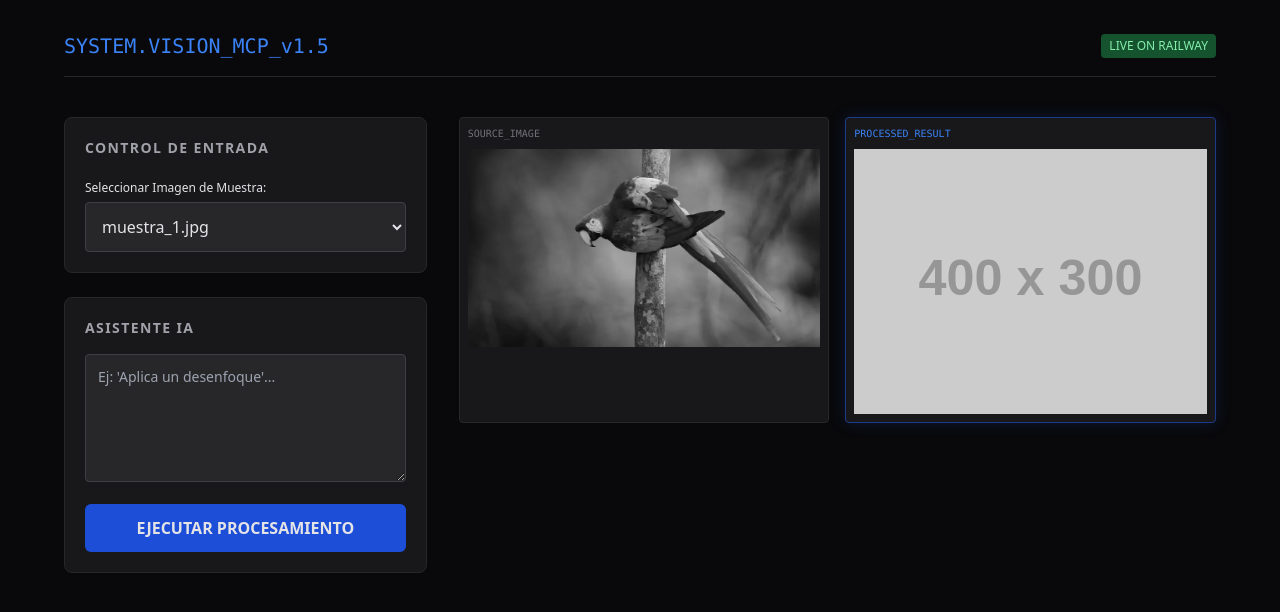
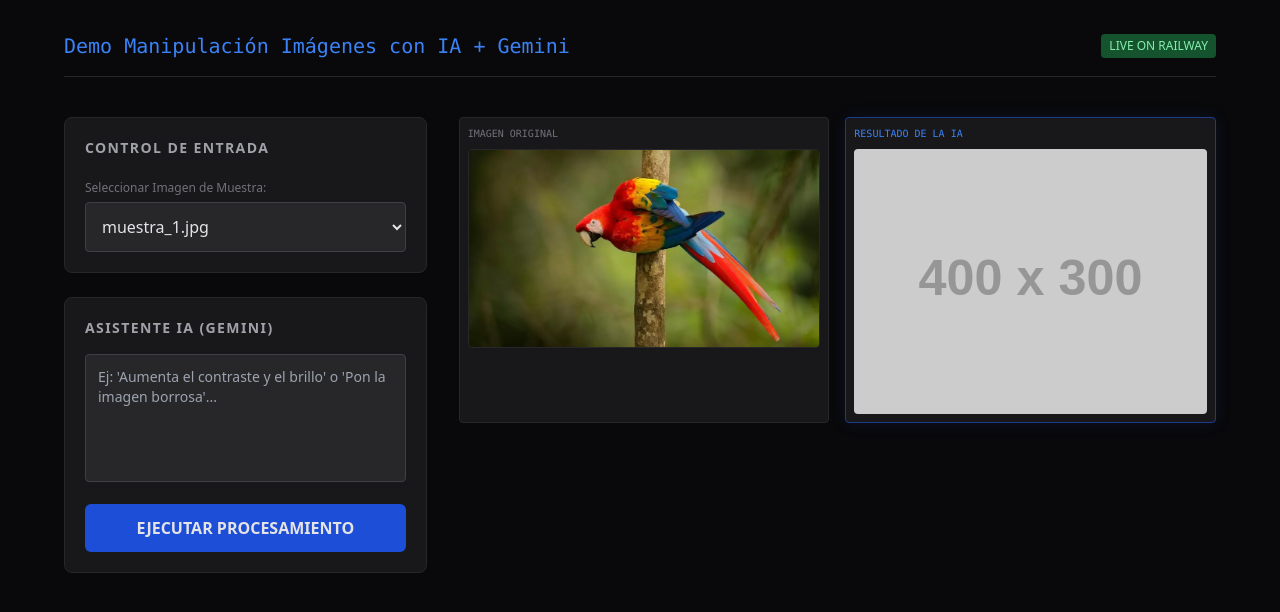
Before and after one commit to AndresPonceM/MCP-Demo-1, a FastAPI app: page / in a window 1280 px wide. Shown: the top 612 px of the page. Run offline with FastAPI, Linux system fonts and the light colour scheme; grey boxes labelled with a size stand in for pictures from a placeholder-image service; some libraries are stand-ins or nearby versions.

Commit message:
Integración de Gemini 1.5 Flash y corrección de rutas

```diff
--- a/templates/index.html
+++ b/templates/index.html
@@ -8,7 +8,7 @@
 <body class="bg-zinc-950 text-zinc-200 p-8">
     <div class="max-w-6xl mx-auto">
         <header class="mb-10 flex justify-between items-center border-b border-zinc-800 pb-4">
-            <h1 class="text-xl font-mono text-blue-500">SYSTEM.VISION_MCP_v1.5</h1>
+            <h1 class="text-xl font-mono text-blue-500">Demo Manipulación Imágenes con IA + Gemini</h1>
             <span class="text-xs bg-green-900 text-green-300 px-2 py-1 rounded">LIVE ON RAILWAY</span>
         </header>
 
@@ -16,8 +16,8 @@
             <div class="space-y-6">
                 <section class="bg-zinc-900 p-5 rounded-lg border border-zinc-800">
                     <h2 class="text-sm font-bold mb-4 text-zinc-400 uppercase tracking-widest">Control de Entrada</h2>
-                    <label class="text-xs">Seleccionar Imagen de Muestra:</label>
-                    <select id="fileSelect" onchange="updatePreview()" class="w-full bg-zinc-800 p-3 rounded mt-1 border border-zinc-700 outline-none focus:border-blue-500">
+                    <label class="text-xs text-zinc-500">Seleccionar Imagen de Muestra:</label>
+                    <select id="fileSelect" onchange="updatePreview()" class="w-full bg-zinc-800 p-3 rounded mt-1 border border-zinc-700 outline-none focus:border-blue-500 transition-colors">
                         {% for file in files %}
                         <option value="{{ file }}">{{ file }}</option>
                         {% endfor %}
@@ -25,26 +25,30 @@
                 </section>
 
                 <section class="bg-zinc-900 p-5 rounded-lg border border-zinc-800">
-                    <h2 class="text-sm font-bold mb-4 text-zinc-400 uppercase tracking-widest">Asistente IA</h2>
-                    <textarea id="chatInput" placeholder="Ej: 'Aplica un desenfoque'..."
-                              class="w-full bg-zinc-800 p-3 rounded h-32 text-sm border border-zinc-700 outline-none focus:border-blue-500"></textarea>
-                    <button onclick="process()" id="btn" class="w-full bg-blue-700 hover:bg-blue-600 mt-4 py-3 rounded-md font-bold transition-all transform active:scale-95">
-                        EJECUTAR PROCESAMIENTO
+                    <h2 class="text-sm font-bold mb-4 text-zinc-400 uppercase tracking-widest">Asistente IA (Gemini)</h2>
+                    <textarea id="chatInput" placeholder="Ej: 'Aumenta el contraste y el brillo' o 'Pon la imagen borrosa'..."
+                              class="w-full bg-zinc-800 p-3 rounded h-32 text-sm border border-zinc-700 outline-none focus:border-blue-500 transition-colors resize-none"></textarea>
+                    <button onclick="process()" id="btn" class="w-full bg-blue-700 hover:bg-blue-600 mt-4 py-3 rounded-md font-bold transition-all transform active:scale-95 flex justify-center items-center gap-2">
+                        <span>EJECUTAR PROCESAMIENTO</span>
                     </button>
                 </section>
             </div>
 
             <div class="lg:col-span-2">
-                <div id="loading" class="hidden text-center py-20 text-blue-500 font-mono animate-pulse">PROCESANDO MATRIZ...</div>
+                <div id="loading" class="hidden text-center py-4 text-blue-500 font-mono animate-pulse text-sm">
+                    🚀 GEMINI PROCESANDO MATRIZ...
+                </div>
 
                 <div id="canvas" class="grid grid-cols-1 md:grid-cols-2 gap-4">
                     <div class="bg-zinc-900 p-2 rounded border border-zinc-800">
-                        <p class="text-[10px] text-zinc-500 mb-2 font-mono">SOURCE_IMAGE</p>
-                        <img id="imgOrig" src="" class="w-full grayscale hover:grayscale-0 transition duration-500">
+                        <p class="text-[10px] text-zinc-500 mb-2 font-mono uppercase">Imagen Original</p>
+                        <img id="imgOrig" src="" class="w-full rounded border border-zinc-800">
                     </div>
-                    <div class="bg-zinc-900 p-2 rounded border border-blue-900 shadow-[0_0_15px_rgba(30,58,138,0.3)]">
-                        <p class="text-[10px] text-blue-500 mb-2 font-mono">PROCESSED_RESULT</p>
-                        <img id="imgProc" src="https://placehold.co/400x300/18181b/3b82f6?text=Esperando+IA" class="w-full">
+                    <div class="bg-zinc-900 p-2 rounded border border-blue-900 shadow-[0_0_15px_rgba(30,58,138,0.2)]">
+                        <p class="text-[10px] text-blue-500 mb-2 font-mono uppercase">Resultado de la IA</p>
+                        <div class="relative min-h-[200px] flex items-center justify-center bg-zinc-950 rounded overflow-hidden">
+                            <img id="imgProc" src="https://placehold.co/400x300/18181b/3b82f6?text=Esperando+Instrucciones" class="w-full transition-opacity duration-300">
+                        </div>
                     </div>
                 </div>
             </div>
@@ -52,6 +56,7 @@
     </div>
 
     <script>
+        // Actualiza la miniatura de la izquierda al cambiar el selector
         function updatePreview() {
             const file = document.getElementById('fileSelect').value;
             if(file) {
@@ -59,40 +64,57 @@
             }
         }
 
-        // Cargar preview inicial
+        // Cargar vista previa al iniciar la página
         window.onload = updatePreview;
 
         async function process() {
             const btn = document.getElementById('btn');
             const loading = document.getElementById('loading');
             const chatInput = document.getElementById('chatInput');
+            const imgProc = document.getElementById('imgProc');
+            const fileSelect = document.getElementById('fileSelect');
 
-            if(!chatInput.value) return alert("Escribe algo para la IA");
+            if(!chatInput.value.trim()) return alert("Por favor, escribe una instrucción para la IA.");
 
+            // 1. Feedback visual inmediato: Bloqueamos UI y reseteamos imagen
             btn.disabled = true;
+            btn.classList.add('opacity-50', 'cursor-not-allowed');
             loading.classList.remove('hidden');
+            imgProc.style.opacity = "0.5";
+            imgProc.src = "https://placehold.co/400x300/18181b/3b82f6?text=IA+Pensando...";
 
             try {
-                const res = await fetch('/ask-ai', {
+                const response = await fetch('/ask-ai', {
                     method: 'POST',
                     headers: {'Content-Type': 'application/json'},
                     body: JSON.stringify({
                         prompt: chatInput.value,
-                        filename: document.getElementById('fileSelect').value
+                        filename: fileSelect.value
                     })
                 });
-                const data = await res.json();
+
+                if (!response.ok) throw new Error("Error en la respuesta del servidor");
+
+                const data = await response.json();
 
                 if (data.error) {
-                    alert(data.error);
+                    alert("Error de la IA: " + data.error);
+                    imgProc.src = "https://placehold.co/400x300/18181b/ef4444?text=Error+en+Procesamiento";
                 } else {
-                    document.getElementById('imgProc').src = data.processed_b64;
+                    // 2. Éxito: Mostramos la imagen procesada
+                    imgProc.src = data.processed_b64;
+                    imgProc.style.opacity = "1";
+                    console.log("Acción ejecutada:", data.details);
                 }
-            } catch (e) {
-                alert("Error de conexión");
+            } catch (error) {
+                console.error("Error en la petición:", error);
+                alert("Hubo un fallo en la conexión con el servidor.");
+                imgProc.src = "https://placehold.co/400x300/18181b/ef4444?text=Fallo+de+Conexion";
             } finally {
+                // 3. Restauramos la UI
                 loading.classList.add('hidden');
                 btn.disabled = false;
+                btn.classList.remove('opacity-50', 'cursor-not-allowed');
             }
         }
     </script>
```
